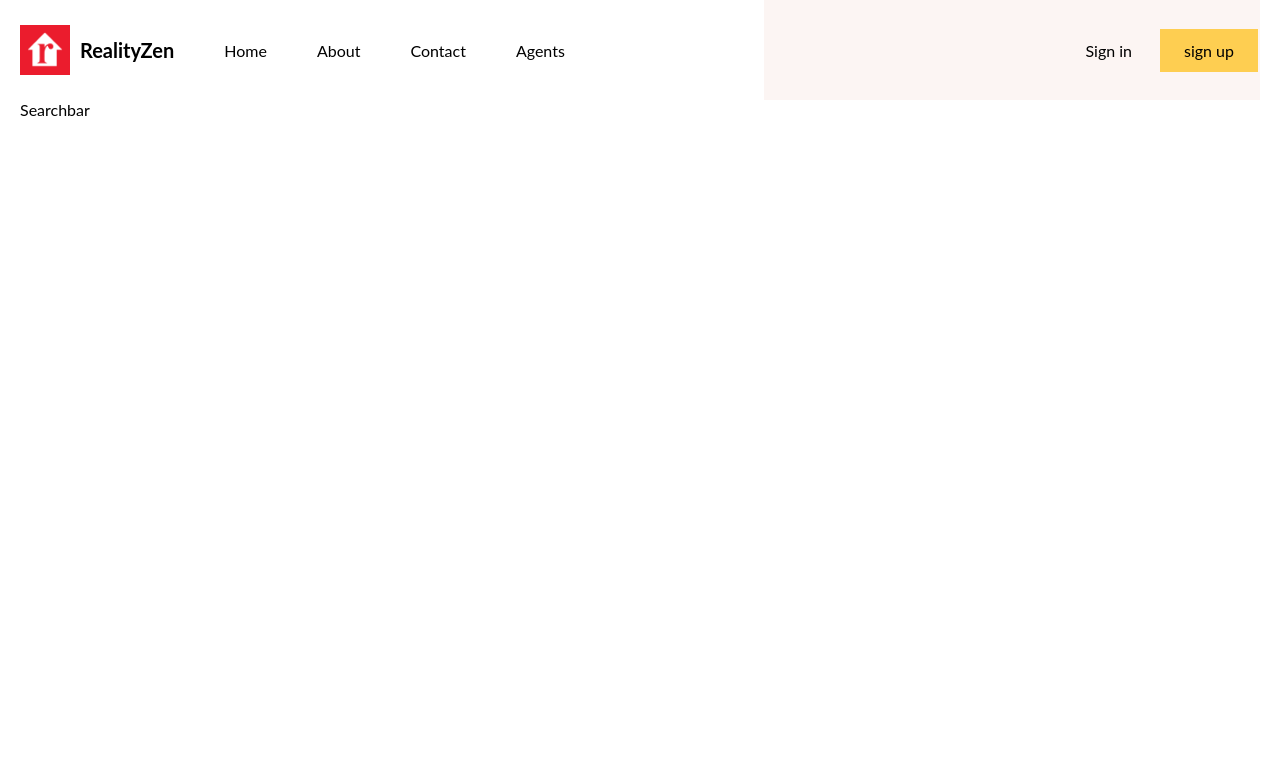
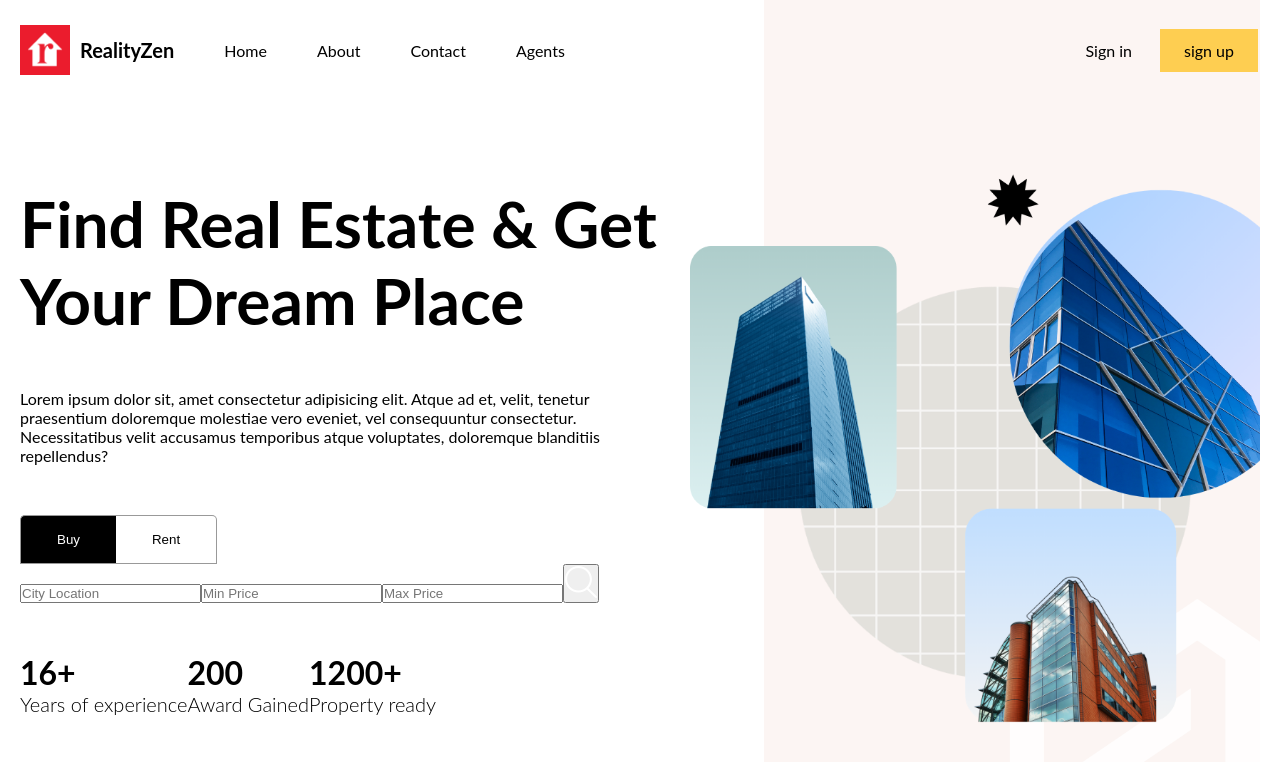
Before and after one commit to Naveen-154/realestate.fe, a React (Vite) app: page / in a window 1280 px wide. Shown: the top 762 px of the page. Built offline with nearby package versions, Linux system fonts and the light colour scheme.

Commit message:
added searchbar

```diff
--- a/package.json
+++ b/package.json
@@ -12,6 +12,7 @@
   "dependencies": {
     "react": "^18.3.1",
     "react-dom": "^18.3.1",
+    "react-query": "^3.39.3",
     "sass": "^1.77.8"
   },
   "devDependencies": {
--- a/src/Components/SearchbarComponents/Searchbar.jsx
+++ b/src/Components/SearchbarComponents/Searchbar.jsx
@@ -1,9 +1,48 @@
-import React from 'react'
+import React, { useState } from 'react'
+import '../SearchbarComponents/Searchbar.scss'
+import search from '../../assets/images/search.png'
+const types =['buy','rent'];
+const Searchbar = () => {
+  const [query,setQuery]=useState({
+    type:"buy",
+    location:"",
+    minPrice:0,
+    maxPrice:0,
+  });
+  const switchType=(val)=>{
+setQuery(prev=>({...prev,type:val}));
+  };
+  return (
+    <div className='searchbar'>
+      <div className='type'>
+        {types.map((type)=>(
+        <button key={type} onClick={()=>switchType(type)} className={query.type === type ? "active" :""}>
+          {type}
+        </button>
 
-const Searchbar = () => {
-  return (
-    <div>
-        <p>Searchbar</p>
+        ))}
+
+      </div>
+      <form>
+        <input type="text" name='location'placeholder='City Location' />
+        <input
+          type="text"
+          name='minPrice'
+          min={0}
+          max={10000000}
+          placeholder='Min Price'
+        />
+        <input
+          type="text"
+          name='maxPrice'
+          min={0}
+          max={10000000}
+          placeholder='Max Price'
+        />
+        <button>
+          <img className='image'src={search} alt="" />
+        </button>
+      </form>
     </div>
   )
 }
--- /dev/null
+++ b/src/Components/SearchbarComponents/Searchbar.scss
@@ -0,0 +1,31 @@
+.searchbar
+{
+    .type
+    {
+        button{
+            padding: 16px 36px;
+            border: 1px solid #999;
+            cursor: pointer;
+            background-color: white;
+            text-transform: capitalize;
+
+
+        &.active
+        {
+            background-color: black;
+            color: white;
+        }
+        &:first-child{
+            border-top-left-radius: 5px;
+            border-right: none;
+        }
+        &:last-child{
+            border-top-right-radius: 5px;
+            border-left: none;
+        }
+
+        }
+
+
+            }
+}
--- a/src/Routes/HomePageRoute/HomePage.jsx
+++ b/src/Routes/HomePageRoute/HomePage.jsx
@@ -1,4 +1,6 @@
 import React from 'react'
+import  bg from '../../assets/images/bg.png'
+import './HomePage.scss'
 import Searchbar from '../../Components/SearchbarComponents/Searchbar'
 
 const HomePage = () => {
@@ -6,33 +8,43 @@ const HomePage = () => {
     <div className='homePage'>
       <div className='textContainer'>
         <div className='wrapper'>
-          {/* <h1>Find Real Estate & Get Your Dream Place</h1>
+        <h1 className='title'>Find Real Estate & Get Your Dream Place</h1>
 <p>
-            Lorem ipsum dolor sit amet consectetur adipisicing elit.
-            Similique nulla temporibus, est quod molestiae blanditiis soluta.
-            Ad ipsum rem dicta ipsam sequi aut quod tempora officiis ut,
-            amet sunt alias!
-          </p> */}
+  Lorem ipsum dolor sit, amet consectetur adipisicing elit. Atque ad et, velit, tenetur praesentium doloremque molestiae vero eveniet, vel consequuntur consectetur. Necessitatibus velit accusamus temporibus atque voluptates, doloremque blanditiis repellendus?
+</p>
 <Searchbar/>
-           {/* <div className='boxes'>
+<div className='boxes'>
   <div className='box'>
-                <h1>16+</h1>
-                <h1>Years of Experience</h1>
+    <h1>
+      16+
+    </h1>
+    <h2>
+      Years of experience
+    </h2>
   </div>
   <div className='box'>
-                <h1>200</h1>
-                <h1>Award Gained</h1>
+    <h1>
+      200
+    </h1>
+    <h2>
+      Award Gained
+    </h2>
   </div>
   <div className='box'>
-                <h1>1200+</h1>
-                <h1>Property Ready</h1>
+    <h1>
+      1200+
+    </h1>
+    <h2>
+      Property ready
+    </h2>
   </div>
 </div>
-           */}
         </div>
+
         </div>
+
       <div className='imgContainer'>
-        {/* <img className='bgimg' src={image} alt="" /> */}
+      <img src={bg} alt=''/>
       </div>
     </div>
   )
--- /dev/null
+++ b/src/Routes/HomePageRoute/HomePage.scss
@@ -0,0 +1,54 @@
+.homePage
+{
+    display: flex;
+    height: 100%;
+
+    .textContainer
+    {
+        flex:3;
+        .wrapper{
+            padding-right: 100px;
+            display: flex;
+            flex-direction: column;
+            justify-content: center;
+            gap: 50px;
+            height: 100%;
+            .title
+            {
+                font-size: 64px;
+            }
+            .boxes
+            {
+                display: flex;
+                justify-content: space-between
+                h1{
+                    font-size: 36px
+                }
+              h2{
+                font-size: 20px;
+                font-weight: 300;
+
+
+            }
+            }
+
+
+        }
+
+    };
+    .imgContainer
+    {
+        flex: 2;
+
+        background-color: #fcf5f3;
+        position: relative;
+        display: flex;
+        align-items: center;
+        img
+        {
+            width:115%;
+            position: absolute;
+            right: 0;
+        }
+    }
+}
--- a/src/layout.scss
+++ b/src/layout.scss
@@ -9,6 +9,7 @@
     padding-right: 20px;
     display: flex;
     flex-direction: column;
+
      @include lg{
         max-width: 1280px;
     }
```
Also changed, not shown: src/assets/images/search.png (added), 1 other file (tests, documents, lock files or other folders). Lines whose indentation alone changed are shown as unchanged.
